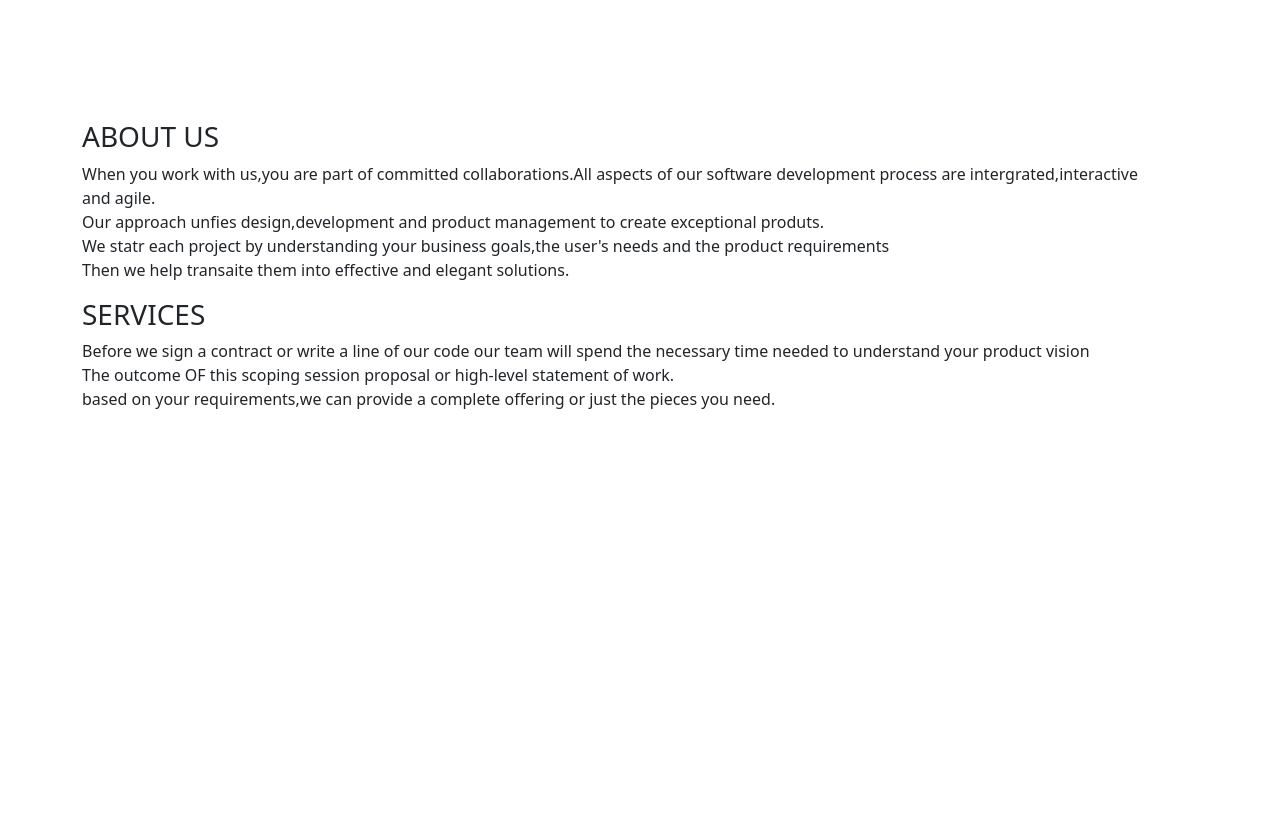
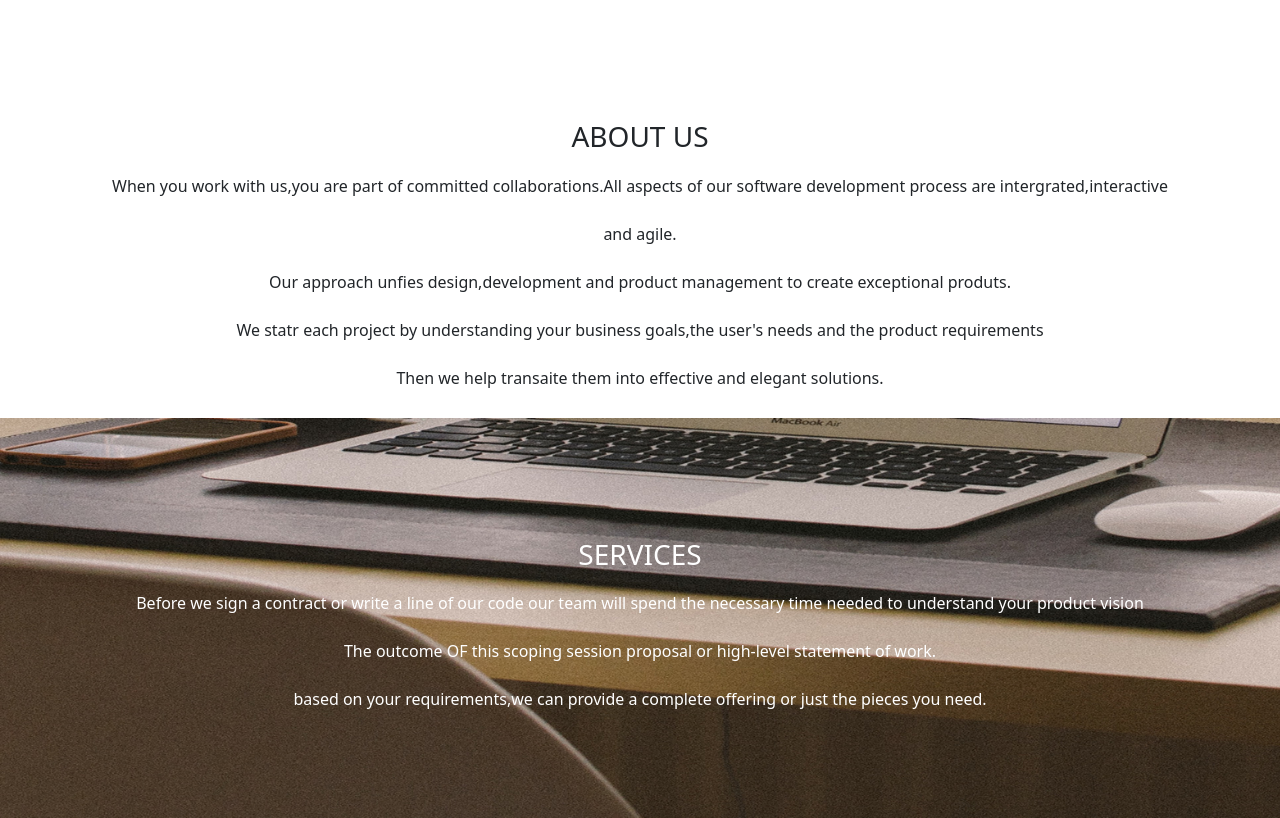
Before and after one commit to MosesGakuhi1857/delani-studio, a plain HTML site: page index.html in a window 1280 px wide. Shown: the part 840-1658 px from the top of the page. Before the commit the page ends 1267 px from the top, so only its background shows below. Drawn offline with nearby package versions, Linux system fonts and the light colour scheme.

Commit message:
Sytled section 3

```diff
--- a/style.css
+++ b/style.css
@@ -1,24 +1,52 @@
-.section-1{
+.section-1 {
     background-image: url(./Assets/landing.2.jpg);
-    background-size:100vw;
+    background-size: 100vw;
     height: 120vh;
     background-repeat: no-repeat;
 
 }
-.sec-1{
+
+.sec-1 {
     text-align: center;
-    color:#fff;
+    color: #fff;
     position: relative;
     top: 200px;
-    line-height: 3rem;
+    line-height: 4rem;
     font-size: 2rem;
 
 }
-.special-font{
-    font-size:0.8rem;
+
+.special-font {
+    font-size: 0.8rem;
 }
-#mouse-pad{
+
+#mouse-pad {
     position: relative;
-    bottom:-300px;
+    bottom: -270px;
 }
- /* start of section 2 styling*/
+
+/* start of section 2 styling*/
+.section-2 {
+    text-align: center;
+    line-height: 3rem;
+}
+
+/* end of styling section 2 */
+
+/* start of styling section 3 */
+.section-3{
+    background-image: url(./Assets/contact.3.jpg);
+    width: 100vw3;
+    background-size: 100vw;
+    height:50vh;
+    background-repeat: no-repeat;
+    background-size: cover;
+}
+.sec-2{
+    text-align: center;
+    color:#fff;
+    line-height: 3rem;
+     position: relative;
+     top:120px;
+
+}
```
